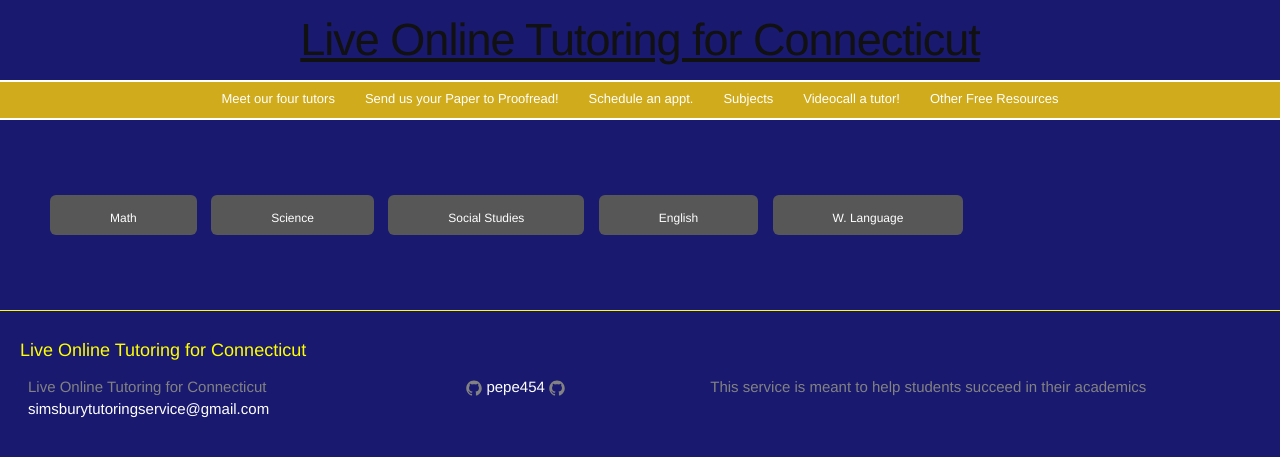
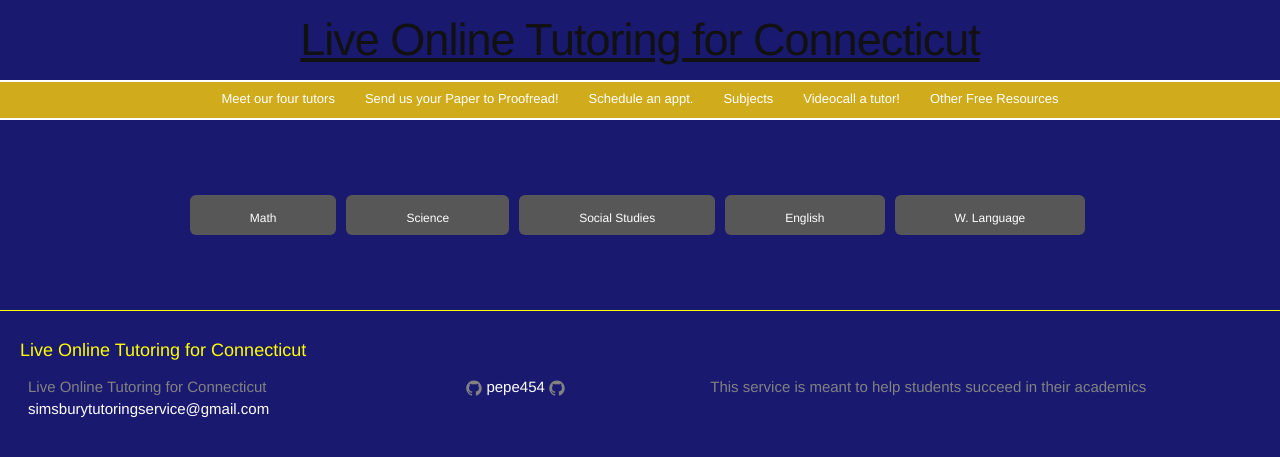
Before and after one commit to pepe454/pepe454.github.io, a Jekyll site: the page built from nav-bar/subjects.md, in a window 1280 px wide. Shown: the top 457 px of the page. Built offline with Jekyll 4.4.1, drawn with Linux system fonts in a browser that asks for light colours.

Commit message:
Update _layout.scss

```diff
--- a/_sass/_layout.scss
+++ b/_sass/_layout.scss
@@ -129,9 +129,8 @@ ul li ul li:hover {background: #DAA520;}
 }
 
 .button-list {
-  display: block;
-  margin-left: auto;
-  margin-right: auto;
+  display: flex;
+  justify-content: center;
   padding: 0;
 }
 
```
